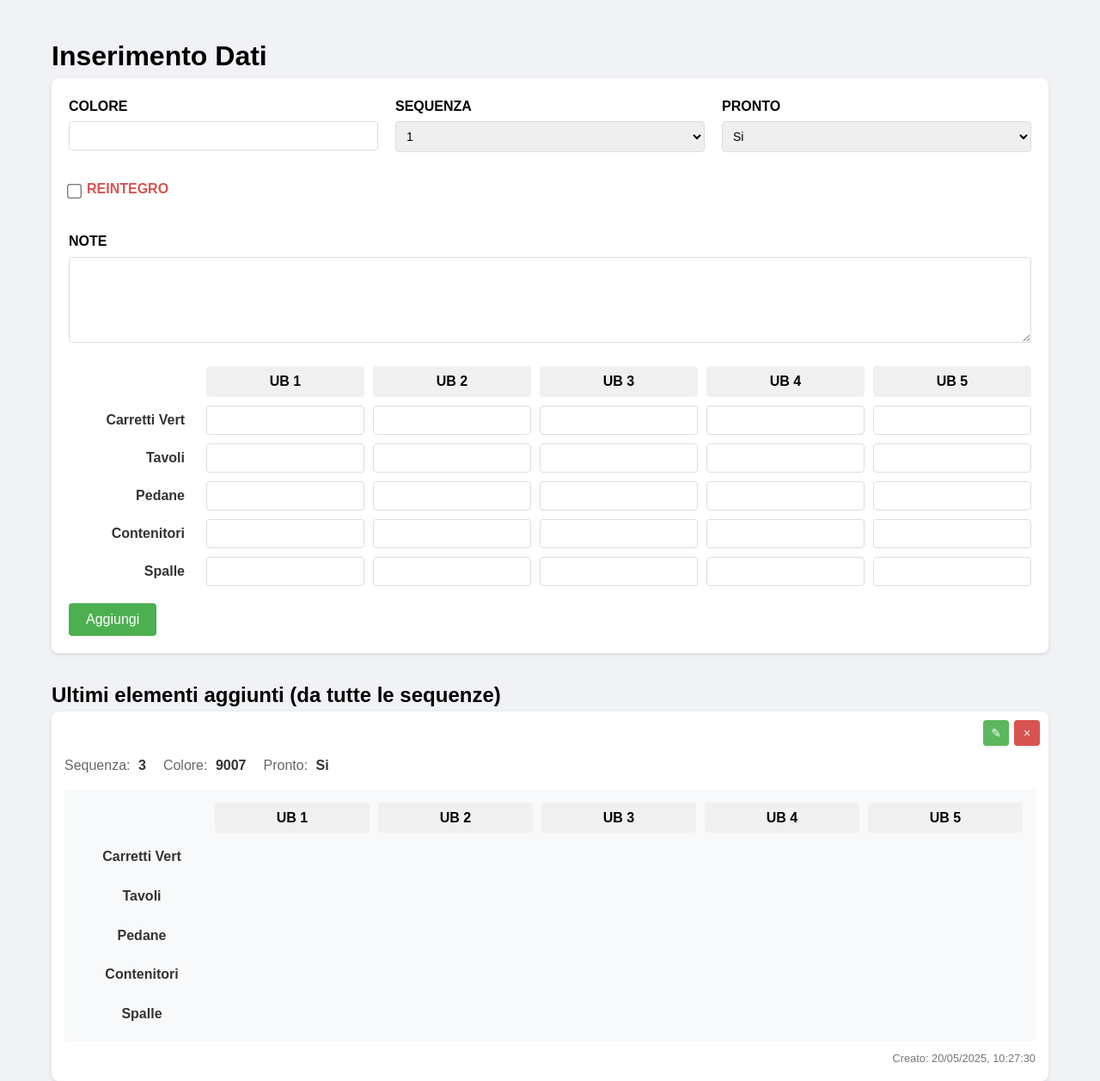
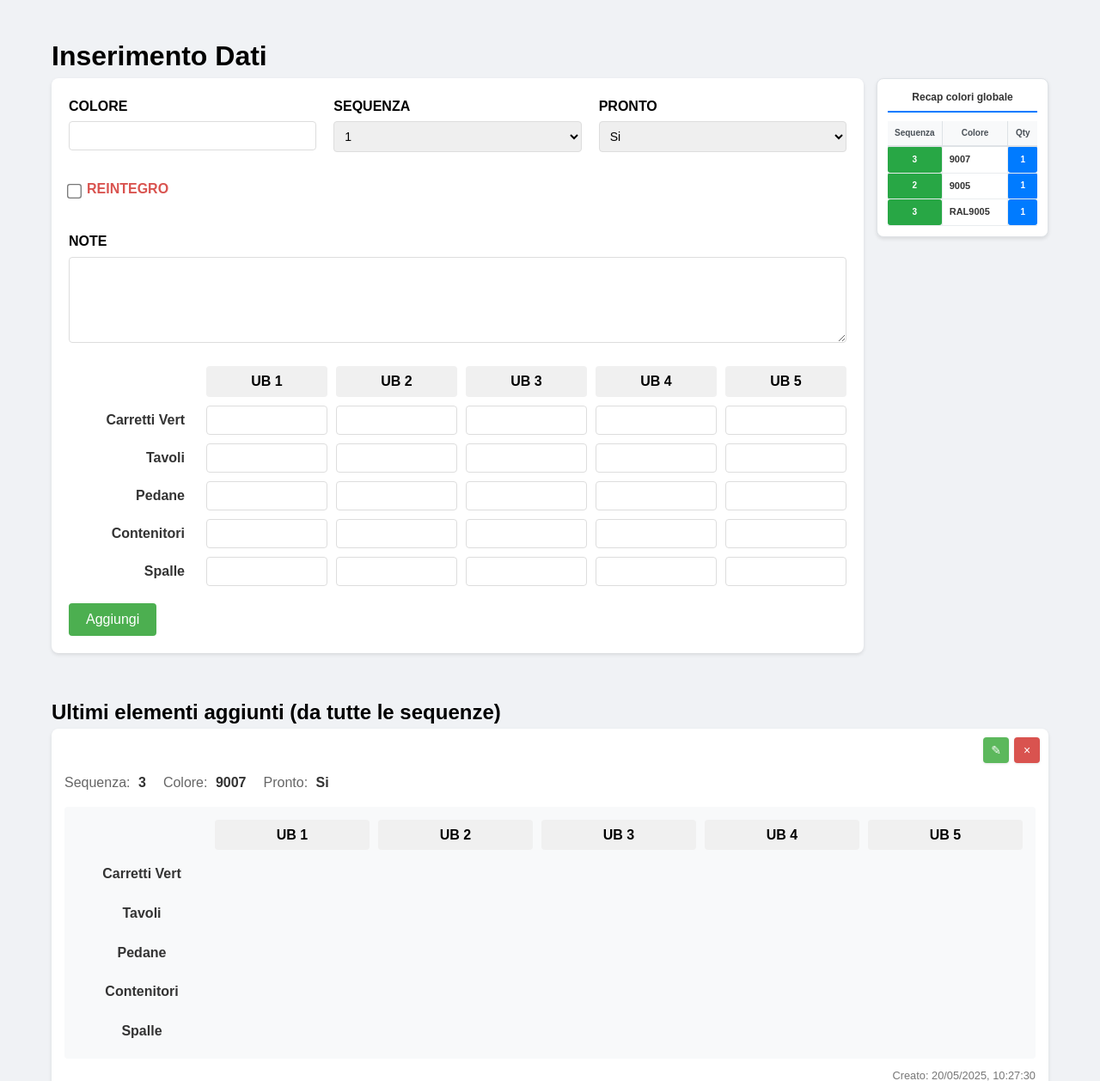
Before and after one commit to therealmrcolor/Programma-Estetica, a Flask app: page / in a window 1280 px wide. Shown: the part 74-1332 px from the top of the page at 86% size. Run offline with Flask 3, Linux system fonts and the light colour scheme; data comes from the database, SQL or seed files in the repository; data that the repository does not hold is empty.

Commit message:
tabella nella home

```diff
--- a/app.py
+++ b/app.py
@@ -291,6 +291,52 @@ def clear_sequence(sequence):
 
     return jsonify({"success": True})
 
+@app.route('/api/get_global_colors_recap')
+def get_global_colors_recap():
+    """Get a recap of all colors across all sequences"""
+    all_items_list = []
+    conn = sqlite3.connect('database/sequences.db')
+    c = conn.cursor()
+
+    for i in range(1, 8):
+        try:
+            c.execute(f'SELECT * FROM sequence_{i}')
+            items_from_sequence = c.fetchall()
+            for item_row in items_from_sequence:
+                all_items_list.append(item_row_to_dict(item_row))
+        except sqlite3.Error as e:
+            print(f"Error fetching from sequence_{i}: {e}")
+
+    conn.close()
+
+    # Group by sequence and color, keeping track of latest timestamp
+    color_recap = {}
+    for item in all_items_list:
+        if item['colore'] and item['colore'].strip():
+            seq = item['sequenza']
+            color = item['colore'].strip().upper()
+            key = f"{seq}_{color}"
+
+            if key not in color_recap:
+                color_recap[key] = {
+                    'sequenza': seq,
+                    'colore': color,
+                    'count': 0,
+                    'latest_timestamp': item['timestamp']
+                }
+            else:
+                # Update timestamp if this item is more recent
+                if item['timestamp'] > color_recap[key]['latest_timestamp']:
+                    color_recap[key]['latest_timestamp'] = item['timestamp']
+
+            color_recap[key]['count'] += 1
+
+    # Convert to list and sort by latest timestamp (most recent first)
+    result = list(color_recap.values())
+    result.sort(key=lambda x: x['latest_timestamp'], reverse=True)
+
+    return jsonify(result)
+
 if __name__ == '__main__':
     init_db() # Initialize/update DB schema
     print("Avvio del server Waitress su http://0.0.0.0:5123")
--- a/static/script.js
+++ b/static/script.js
@@ -3,6 +3,7 @@ document.addEventListener('DOMContentLoaded', function() {
     const recentItemsList = document.getElementById('recentItemsList');
 
     loadRecentItems();
+    loadGlobalColorsRecap(); // Add global colors recap for homepage
     setupModal();
 
     form.addEventListener('submit', async function(e) {
@@ -50,6 +51,7 @@ document.addEventListener('DOMContentLoaded', function() {
                     typeInputs.forEach(input => { input.value = ''; });
                 });
                 loadRecentItems();
+                loadGlobalColorsRecap(); // Refresh global colors recap
             } else {
                 const errorMsg = result.error || 'Errore durante l\'aggiunta dell\'elemento';
                 alert(errorMsg);
@@ -282,6 +284,9 @@ async function updateItem() {
         if (typeof loadRecentItems === 'function') {
             loadRecentItems();
         }
+        if (typeof loadGlobalColorsRecap === 'function') {
+            loadGlobalColorsRecap(); // Refresh global colors recap
+        }
         if (typeof loadSequenceItems === 'function') {
             loadSequenceItems();
         }
@@ -306,6 +311,9 @@ async function deleteItem(sequence, id) {
                 if (typeof loadRecentItems === 'function') {
                      loadRecentItems();
                 }
+                if (typeof loadGlobalColorsRecap === 'function') {
+                    loadGlobalColorsRecap(); // Refresh global colors recap
+                }
                  if (typeof loadSequenceItems === 'function') { // For sequence page
                     loadSequenceItems();
                 }
@@ -321,3 +329,53 @@ async function deleteItem(sequence, id) {
     }
 }
 window.deleteItem = deleteItem; // Make it global
+
+async function loadGlobalColorsRecap() {
+    try {
+        const response = await fetch('/api/get_global_colors_recap');
+        if (!response.ok) {
+            console.error("Failed to load global colors recap, status:", response.status);
+            return;
+        }
+
+        const colorsData = await response.json();
+        const globalColorsListEl = document.getElementById('globalColorsList');
+
+        if (!globalColorsListEl) {
+            // Not on homepage, skip
+            return;
+        }
+
+        // Always start with the header
+        let html = `
+            <div class="colors-header">
+                <div class="colors-header-item">Sequenza</div>
+                <div class="colors-header-item">Colore</div>
+                <div class="colors-header-item">Qty</div>
+            </div>
+        `;
+
+        if (!colorsData || colorsData.length === 0) {
+            html += `
+                <div class="colors-empty">
+                    <div>Nessun elemento presente</div>
+                </div>
+            `;
+            globalColorsListEl.innerHTML = html;
+            return;
+        }
+
+        // Generate table rows
+        html += colorsData.map(item => `
+            <div class="global-color-row">
+                <div class="global-seq-item">${item.sequenza}</div>
+                <div class="global-color-item">${item.colore}</div>
+                <div class="global-count-item">${item.count}</div>
+            </div>
+        `).join('');
+
+        globalColorsListEl.innerHTML = html;
+    } catch (error) {
+        console.error('Error loading global colors recap:', error);
+    }
+}
--- a/static/style.css
+++ b/static/style.css
@@ -223,19 +223,19 @@ textarea {
 .colors-recap {
     background-color: white;
     border-radius: 8px;
-    padding: 15px;
+    padding: 12px;
     box-shadow: 0 2px 4px rgba(0,0,0,0.1);
-    min-width: 200px;
+    min-width: 180px;
     border: 1px solid #dee2e6;
 }
 
 .colors-recap h3 {
-    margin: 0 0 12px 0;
-    font-size: 14px;
+    margin: 0 0 10px 0;
+    font-size: 12px;
     color: #333;
     text-align: center;
     border-bottom: 2px solid #007bff;
-    padding-bottom: 8px;
+    padding-bottom: 6px;
     font-weight: bold;
 }
 
@@ -298,9 +298,9 @@ textarea {
 
 .colors-header-item {
     display: table-cell;
-    padding: 8px 12px;
+    padding: 6px 8px;
     font-weight: bold;
-    font-size: 12px;
+    font-size: 10px;
     color: #495057;
     text-align: center;
     border-bottom: 2px solid #dee2e6;
@@ -311,48 +311,67 @@ textarea {
     border-right: none;
 }
 
-/* Main content layout with sidebar */
-.main-content {
-    display: flex;
-    gap: 20px;
-    align-items: flex-start;
+/* Homepage layout with sidebar */
+.form-section {
+    flex: 1;
+    min-width: 0;
 }
 
-.sequence-items-container {
-    flex: 1;
-    min-width: 0; /* Allow flex item to shrink below its content size */
+/* Adjust colors-header for 3-column table */
+.colors-header .colors-header-item:first-child {
+    width: 30%;
 }
 
-.colors-recap-sidebar {
-    flex-shrink: 0;
-    width: 250px;
-    position: sticky;
-    top: 20px;
+.colors-header .colors-header-item:nth-child(2) {
+    width: 50%;
 }
 
-/* Responsive design for main content */
-@media (max-width: 768px) {
-    .main-content {
-        flex-direction: column;
-        gap: 15px;
-    }
+.colors-header .colors-header-item:last-child {
+    width: 20%;
+}
 
-    .colors-recap-sidebar {
-        width: 100%;
-        position: static;
-        order: -1; /* Show colors recap above sequence items on mobile */
-    }
+/* Style for global colors table rows */
+.global-color-row {
+    display: table-row;
+}
 
-    .sequence-header {
-        flex-direction: column;
-        align-items: center;
-        text-align: center;
-    }
+.global-seq-item,
+.global-color-item,
+.global-count-item {
+    display: table-cell;
+    padding: 6px 8px;
+    border-bottom: 1px solid #e9ecef;
+    vertical-align: middle;
+}
 
-    .colors-recap {
-        min-width: auto;
-        max-width: 100%;
-    }
+.global-seq-item {
+    background-color: #28a745;
+    color: white;
+    border-radius: 3px;
+    font-size: 10px;
+    font-weight: bold;
+    text-align: center;
+    min-width: 20px;
+    border-right: 1px solid #e9ecef;
+}
+
+.global-color-item {
+    font-weight: bold;
+    color: #333;
+    font-size: 11px;
+    text-align: left;
+    border-right: 1px solid #e9ecef;
+}
+
+.global-count-item {
+    background-color: #007bff;
+    color: white;
+    border-radius: 3px;
+    font-size: 10px;
+    font-weight: bold;
+    text-align: center;
+    min-width: 25px;
+    border-right: none;
 }
 
 .item-grid {
@@ -516,6 +535,20 @@ textarea {
     box-shadow: 0 2px 4px rgba(0,0,0,0.2);
 }
 
+/* Main content layout with compact sidebar */
+.main-content {
+    display: flex;
+    gap: 15px;
+    align-items: flex-start;
+}
+
+.colors-recap-sidebar {
+    flex-shrink: 0;
+    width: 200px;
+    position: sticky;
+    top: 20px;
+}
+
 /* Responsive adjustments */
 @media (max-width: 768px) {
     .ub-grid, .item-grid {
@@ -544,6 +577,27 @@ textarea {
         flex-direction: column; /* Stack form groups vertically */
         gap: 15px;
     }
+
+    .main-content {
+        flex-direction: column;
+        gap: 10px;
+    }
+
+    .colors-recap-sidebar {
+        width: 100%;
+        position: static;
+        order: -1; /* Show colors recap above form on mobile */
+    }
+
+    .colors-recap {
+        min-width: auto;
+        max-width: 100%;
+        padding: 10px;
+    }
+
+    .colors-recap h3 {
+        font-size: 11px;
+    }
 }
 
 @media (max-width: 480px) {
--- a/templates/index.html
+++ b/templates/index.html
@@ -21,7 +21,9 @@
     <div class="container">
         <h1>Inserimento Dati</h1>
 
-        <form id="dataForm" class="data-form">
+        <div class="main-content">
+            <div class="form-section">
+                <form id="dataForm" class="data-form">
             <div class="form-row">
                 <div class="form-group">
                     <label for="colore">COLORE</label>
@@ -106,6 +108,24 @@
 
             <button type="submit" class="submit-btn">Aggiungi</button>
         </form>
+            </div>
+
+            <div class="colors-recap-sidebar">
+                <div class="colors-recap">
+                    <h3>Recap colori globale</h3>
+                    <div id="globalColorsList" class="colors-list">
+                        <div class="colors-header">
+                            <div class="colors-header-item">Sequenza</div>
+                            <div class="colors-header-item">Colore</div>
+                            <div class="colors-header-item">Qty</div>
+                        </div>
+                        <div class="colors-empty">
+                            <div colspan="3">Nessun elemento presente</div>
+                        </div>
+                    </div>
+                </div>
+            </div>
+        </div>
 
         <div class="recent-items">
             <h2>Ultimi elementi aggiunti (da tutte le sequenze)</h2>
```
